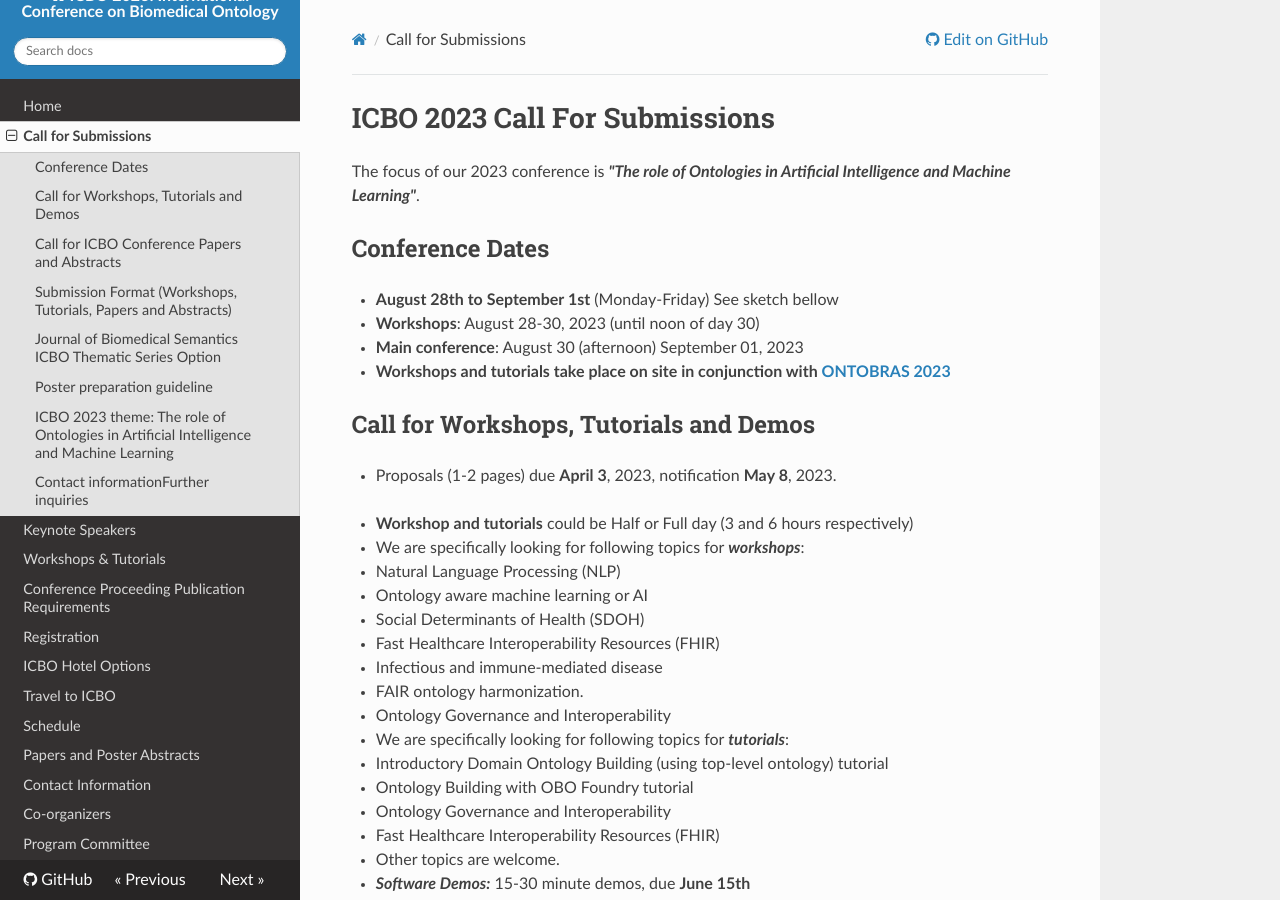
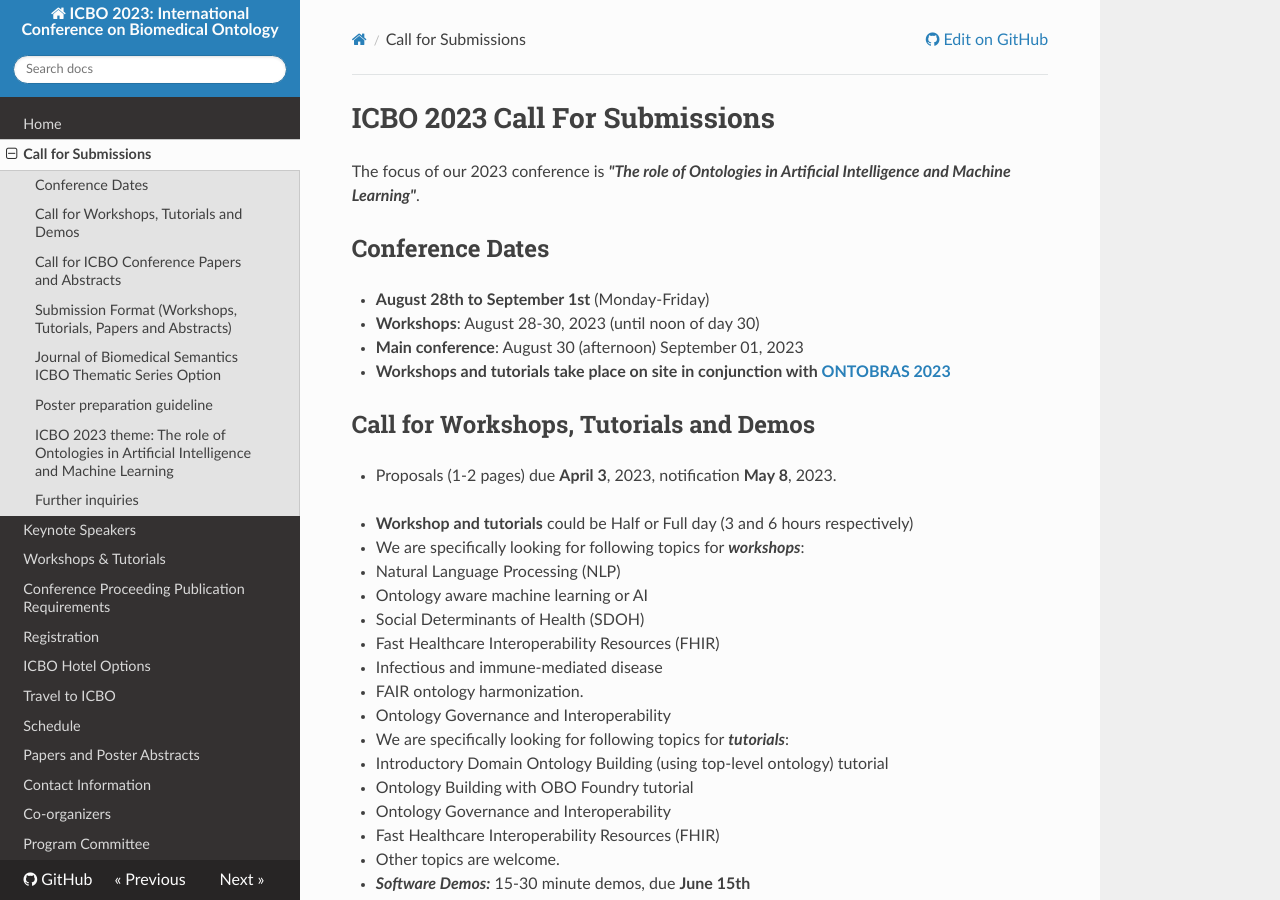
Before and after one commit to ICBO-conference/icbo2023, an MkDocs documentation site: the page built from docs/call-for-submissions.md, in a window 1280 px wide and 900 px high. Built offline with MkDocs 1.6.1, drawn with Linux system fonts in a browser that asks for light colours; nearby versions of some CDN libraries; some of the changed text lies outside the part shown.

Commit message:
submissions

```diff
--- a/docs/call-for-submissions.md
+++ b/docs/call-for-submissions.md
@@ -3,7 +3,7 @@
 The focus of our 2023 conference is ***"The role of Ontologies in Artificial Intelligence and Machine Learning"***.
 
 ## Conference Dates
-- **August 28th to September 1st** (Monday-Friday) See sketch bellow
+- **August 28th to September 1st** (Monday-Friday)
 - **Workshops**: August 28-30, 2023 (until noon of day 30)
 - **Main conference**: August 30 (afternoon) September 01, 2023
 - **Workshops and tutorials take place on site in conjunction with [ONTOBRAS 2023](https://www.inf.ufrgs.br/ontobras/)**
@@ -88,7 +88,7 @@
 - Ontologies and the FAIR data principles
 - Ontology tools: visualization, building, reasoning, evaluation, discovery of knowledge
 
-## Contact informationFurther inquiries
+## Further inquiries
 
 Please direct all further questions to icbo2023{at}gmail.com
 
```
